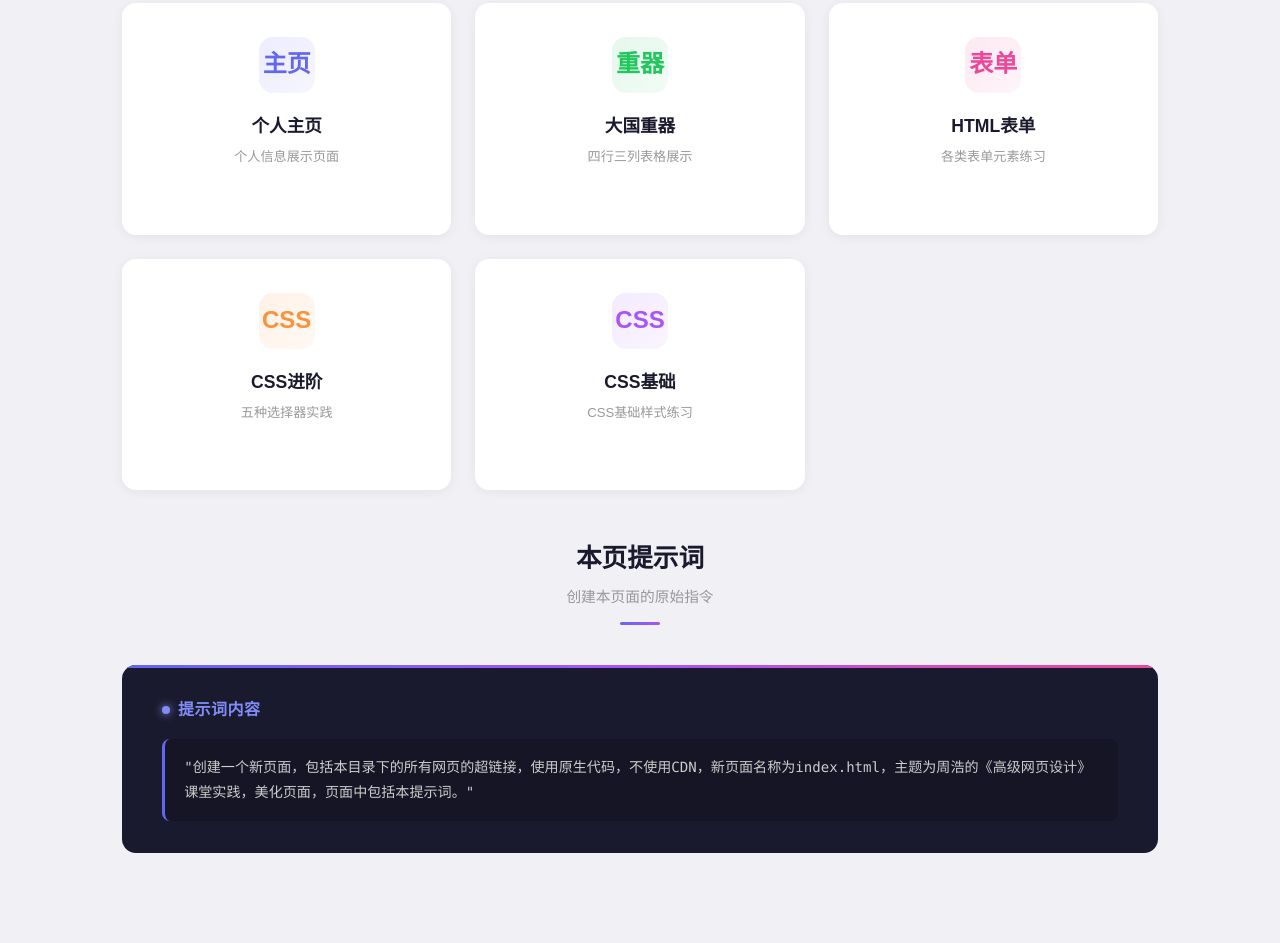
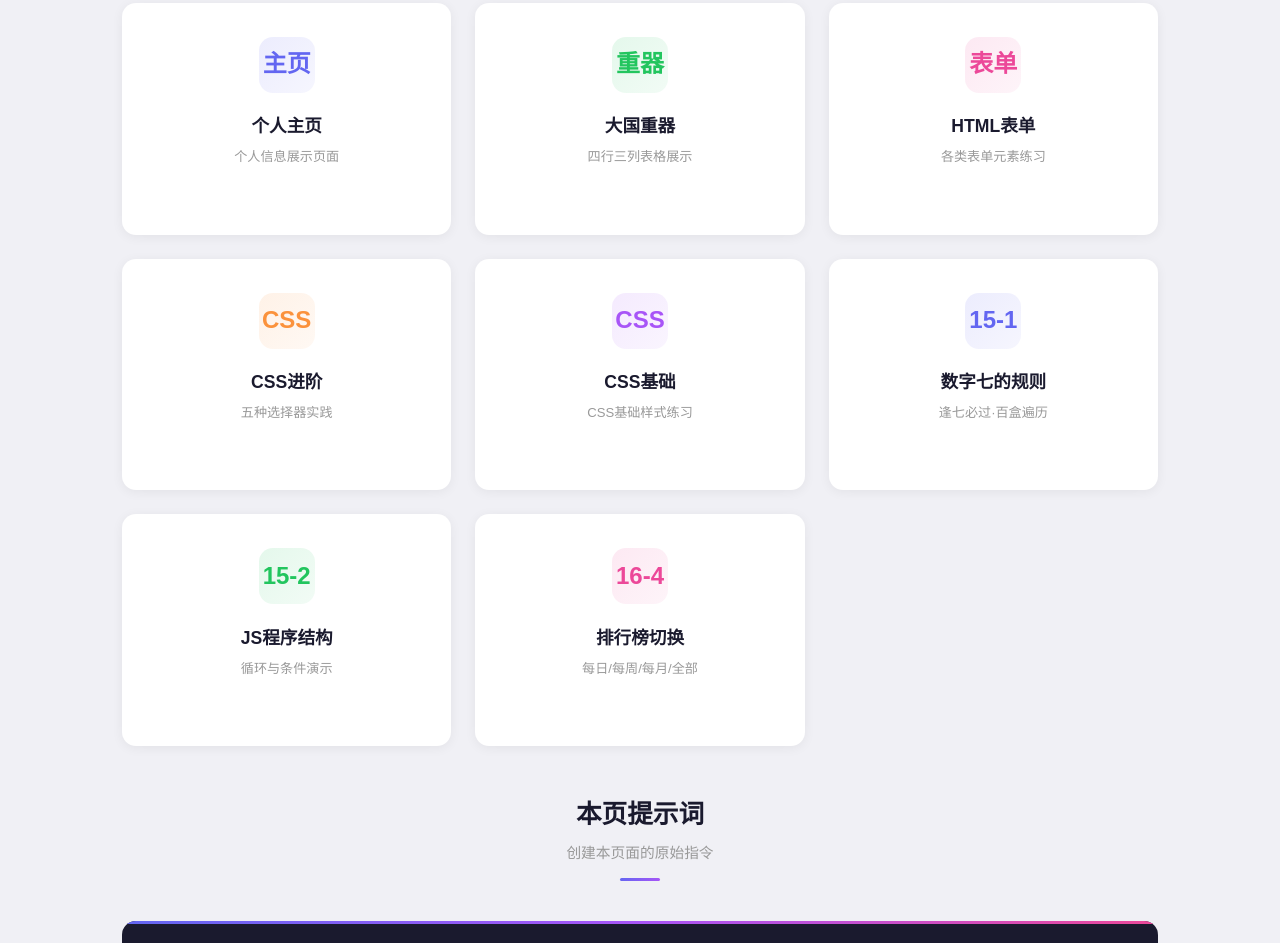
Before and after one commit to zhouhao357/zh105-AWD, a plain HTML site: page index.html in a window 1280 px wide. Shown: the part 704-1647 px from the top of the page. Drawn offline with Linux system fonts and the light colour scheme.

Commit message:
index导航页：新增15-1/15-2/16-4超链接卡片，更新页面统计

```diff
--- a/index.html
+++ b/index.html
@@ -445,7 +445,7 @@
         <!-- 统计数据 -->
         <div class="stats-bar">
             <div class="stat-item">
-                <div class="stat-num">5</div>
+                <div class="stat-num">8</div>
                 <div class="stat-label">实践页面</div>
             </div>
             <div class="stat-item">
@@ -495,6 +495,24 @@
                     <p>CSS基础样式练习</p>
                     <div class="pc-arrow">点击进入 →</div>
                 </a>
+                <a href="15-1.html" class="page-card">
+                    <div class="pc-icon c1">15-1</div>
+                    <h3>数字七的规则</h3>
+                    <p>逢七必过·百盒遍历</p>
+                    <div class="pc-arrow">点击进入 →</div>
+                </a>
+                <a href="15-2.html" class="page-card">
+                    <div class="pc-icon c2">15-2</div>
+                    <h3>JS程序结构</h3>
+                    <p>循环与条件演示</p>
+                    <div class="pc-arrow">点击进入 →</div>
+                </a>
+                <a href="16-4.html" class="page-card">
+                    <div class="pc-icon c3">16-4</div>
+                    <h3>排行榜切换</h3>
+                    <p>每日/每周/每月/全部</p>
+                    <div class="pc-arrow">点击进入 →</div>
+                </a>
             </div>
         </section>
 
```
